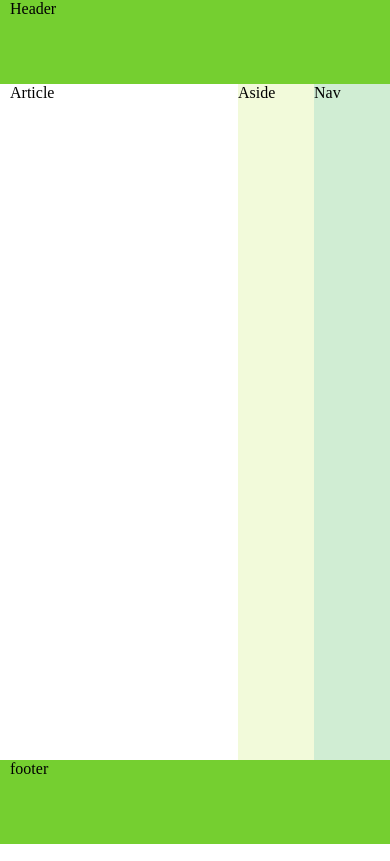
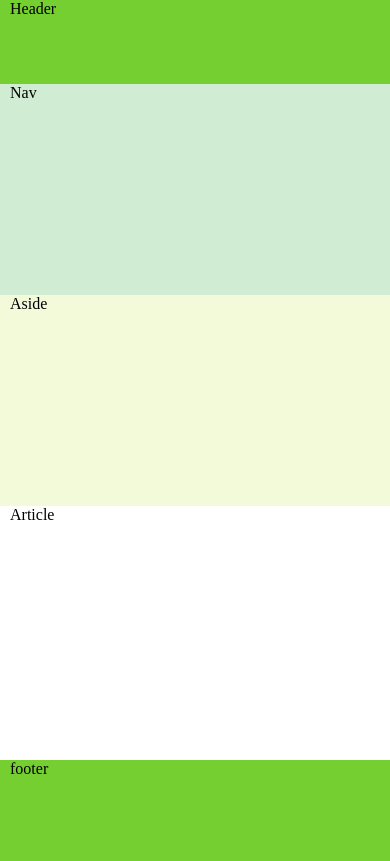
Before and after one commit to AmitPaswan18/layout-using-flex1, a plain HTML site: page index.html in a window 390 px wide. Drawn offline with Linux system fonts and the light colour scheme.

Commit message:
box for sm size fixed

```diff
--- a/style.css
+++ b/style.css
@@ -24,10 +24,12 @@
 .box2 {
   background-color: #f2fada;
   width: 20vw;
+  padding-left: 10px;
 }
 .box3 {
   background-color: #d0edd3;
   width: 20vw;
+  padding-left: 10px;
 }
 .footer {
   box-sizing: border-box;
@@ -40,6 +42,22 @@
 @media screen and (min-width: 350px) and (max-width: 767px) {
   .container {
     max-width: 767px;
+    flex-direction: column-reverse;
+  }
+  .box1 {
+    height: 30vh;
+    width: 100vw;
+  }
+  .box2 {
+    height: 25vh;
+    width: 100vw;
+  }
+  .box3 {
+    height: 25vh;
+    width: 100vw;
+  }
+  .footer {
+    height: 12vh;
   }
 }
 @media screen and (min-width: 768px) and (max-width: 1540px) {
```
